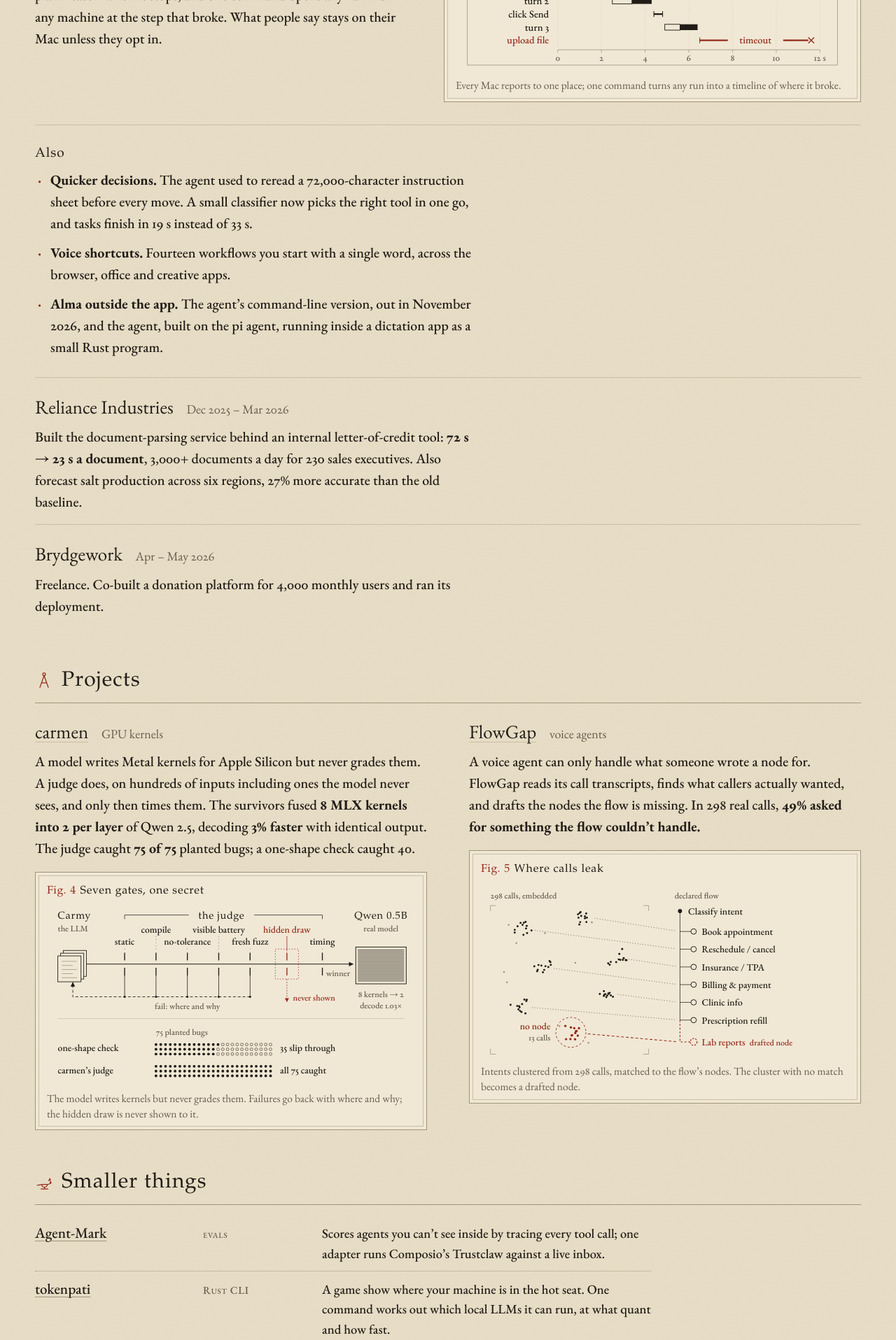
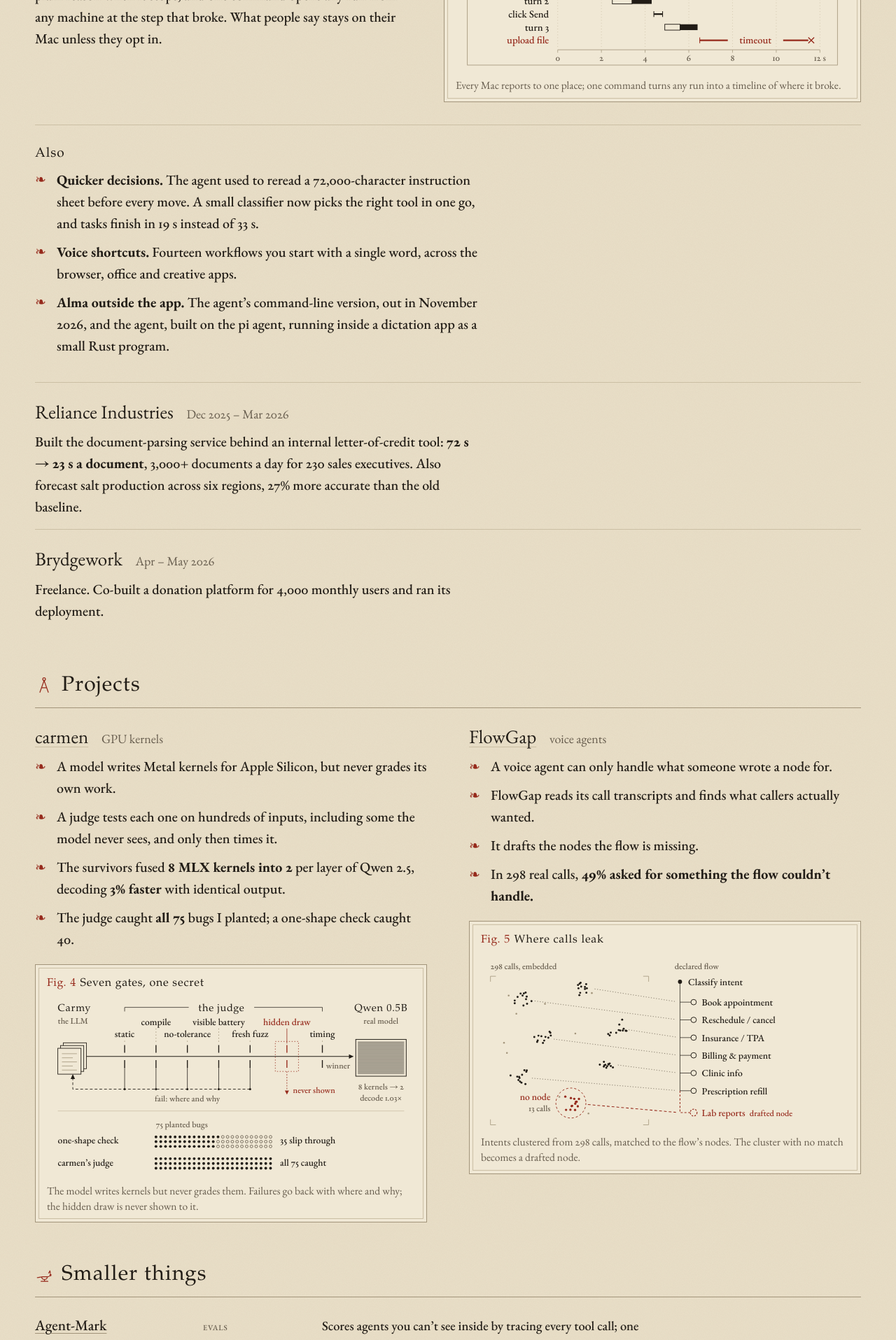
Before and after one commit to utsav1033/utsav1033.github.io, a Jekyll site: the page built from index.html, in a window 1280 px wide. Shown: the part 1820-3735 px from the top of the page at 70% size. Built offline with Jekyll 4.4.1, drawn with Linux system fonts in a browser that asks for light colours; some web fonts are replaced.

Commit message:
carmen and FlowGap as points with a fleuron bullet; same bullet for Also
Co-Authored-By: Claude Opus 5.5 <noreply@anthropic.com>
Claude-Session: https://claude.ai/code/session_015cVeRoevk6qm372wxHdwQR

```diff
--- a/_data/projects.yml
+++ b/_data/projects.yml
@@ -2,12 +2,11 @@
   url: https://github.com/utsav1033/carmen
   when: GPU kernels
   items:
-    - text: >-
-        A model writes Metal kernels for Apple Silicon but never grades them. A judge does,
-        on hundreds of inputs including ones the model never sees, and only then times them.
-        The survivors fused **8 MLX kernels into 2 per layer** of Qwen 2.5, decoding **3%
-        faster** with identical output. The judge caught **75 of 75** planted bugs; a
-        one-shape check caught 40.
+    - points:
+        - A model writes Metal kernels for Apple Silicon, but never grades its own work.
+        - A judge tests each one on hundreds of inputs, including some the model never sees, and only then times it.
+        - The survivors fused **8 MLX kernels into 2** per layer of Qwen 2.5, decoding **3% faster** with identical output.
+        - The judge caught **all 75** bugs I planted; a one-shape check caught 40.
       plate: carmen
       fig: 4
       title: Seven gates, one secret
@@ -17,10 +16,11 @@
   url: https://github.com/utsav1033/flowgap
   when: voice agents
   items:
-    - text: >-
-        A voice agent can only handle what someone wrote a node for. FlowGap reads its call
-        transcripts, finds what callers actually wanted, and drafts the nodes the flow is
-        missing. In 298 real calls, **49% asked for something the flow couldn’t handle.**
+    - points:
+        - A voice agent can only handle what someone wrote a node for.
+        - FlowGap reads its call transcripts and finds what callers actually wanted.
+        - It drafts the nodes the flow is missing.
+        - In 298 real calls, **49% asked for something the flow couldn’t handle.**
       plate: flowgap
       fig: 5
       title: Where calls leak
--- a/_includes/entry.html
+++ b/_includes/entry.html
@@ -19,7 +19,7 @@ the right, ruled off from the next pair. Smaller wins go in a short "Also" list
   {% if e.also %}
   <div class="also">
     <p class="also-head">Also</p>
-    <ul>{% for a in e.also %}<li><strong>{{ a.name }}.</strong> {{ a.text }}</li>{% endfor %}</ul>
+    <ul class="ornate">{% for a in e.also %}<li><strong>{{ a.name }}.</strong> {{ a.text }}</li>{% endfor %}</ul>
   </div>
   {% endif %}
 </article>
--- a/_includes/project.html
+++ b/_includes/project.html
@@ -3,7 +3,8 @@
 <article class="project">
   <h3 class="entry-head"><span class="org"><a href="{{ e.url }}">{{ e.org }}</a></span><span class="when">{{ e.when }}</span></h3>
   {% for it in e.items %}
-    {{ it.text | markdownify }}
+    {% if it.points %}<ul class="ornate">{% for pt in it.points %}<li>{{ pt | markdownify | remove: '<p>' | remove: '</p>' | strip }}</li>{% endfor %}</ul>{% endif %}
+    {% if it.text %}{{ it.text | markdownify }}{% endif %}
     {% if it.plate %}{% include figure.html item=it %}{% endif %}
   {% endfor %}
 </article>
--- a/assets/css/site.css
+++ b/assets/css/site.css
@@ -75,9 +75,13 @@ section{margin-top:2.6em}
 
 .also{padding:1.3em 0 .4em;max-width:var(--text)}
 .also-head{font-family:var(--fellsc);font-size:19px;letter-spacing:.05em;margin:0 0 .4em}
-.also ul{list-style:none;margin:0;padding:0}
-.also li{margin:0 0 .55em;padding-left:1.1em;position:relative}
-.also li::before{content:"·";position:absolute;left:.2em;color:var(--red);font-weight:700}
+
+
+/* lists with a printer's fleuron for a bullet */
+ul.ornate{list-style:none;margin:0 0 1em;padding:0}
+ul.ornate li{position:relative;padding-left:1.55em;margin:0 0 .5em}
+ul.ornate li::before{content:"❧";position:absolute;left:0;top:.02em;color:var(--red);font-size:.95em}
+ul.ornate strong{font-weight:700;color:var(--ink)}
 
 /* projects: cards side by side */
 .projects{display:grid;grid-template-columns:1fr 1fr;gap:1.6em 3em;padding-top:.5em}
```
